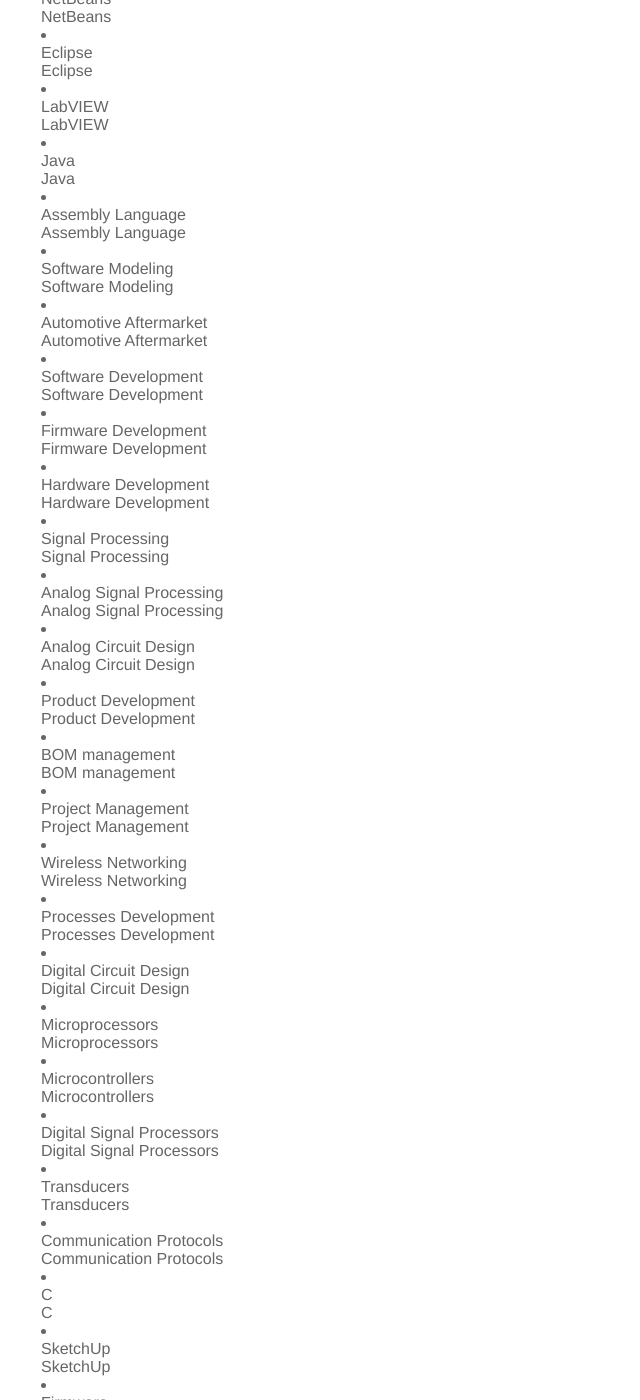
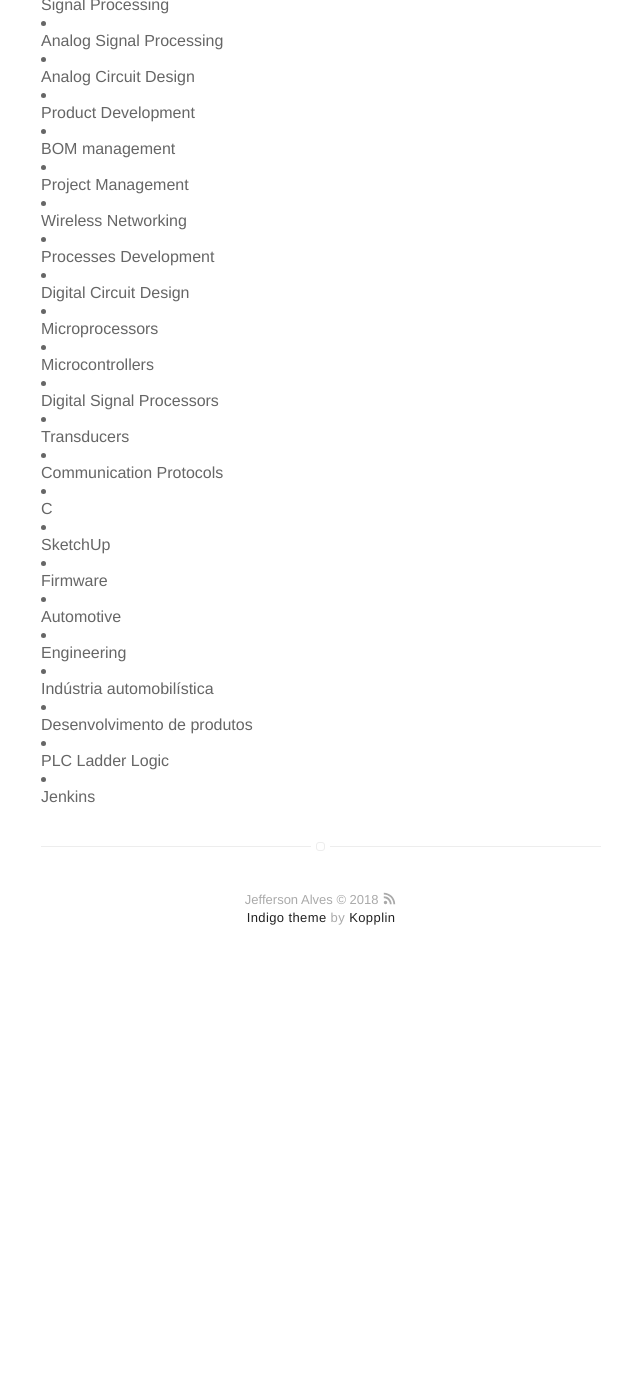
Before and after one commit to JeffeApAlves/jeffeapalves.github.io, a Jekyll site: the page built from about.md, in a window 1280 px wide and 1400 px high, scrolled down 1954 px. Shown: the whole window, without its empty margins (319-959 px from the left). Built offline with Jekyll 4.4.1, drawn with Linux system fonts in a browser that asks for light colours; after the commit the page ends 2943 px from its top, so only the background shows below that; some of the changed text lies outside the part shown.

Commit message:
atualização resumo

```diff
--- a/about.md
+++ b/about.md
@@ -18,11 +18,10 @@ and multicultural development environments.
 
 ## Skills
 
-* Automotive
+* Markdown
 * Python
-* C/C++
-* Java
-* RTOS
+* Flask
+* websockets
 * Linux
 * Windows
 
@@ -37,9 +36,6 @@ and multicultural development environments.
     <span class="pv-skill-entity__skill-name truncate Sans-15px-black-85%-semibold inline-block">OOP</span>
   </div>
 
-  <div role="tooltip" id="pv-skill-entity-name-tooltip" class="tooltip">
-    OOP
-  </div>
 </div>
 <!----></div>
 
@@ -51,10 +47,6 @@ and multicultural development environments.
 
   <div class="pv-skill-entity__pill-contents static-pill">
     <span class="pv-skill-entity__skill-name truncate Sans-15px-black-85%-semibold inline-block">UML</span>
-  </div>
-
-  <div role="tooltip" id="pv-skill-entity-name-tooltip" class="tooltip">
-    UML
   </div>
 </div>
 <!----></div>
@@ -68,10 +60,6 @@ and multicultural development environments.
   <div class="pv-skill-entity__pill-contents static-pill">
     <span class="pv-skill-entity__skill-name truncate Sans-15px-black-85%-semibold inline-block">C++</span>
   </div>
-
-  <div role="tooltip" id="pv-skill-entity-name-tooltip" class="tooltip">
-    C++
-  </div>
 </div>
 <!----></div>
 
@@ -83,10 +71,6 @@ and multicultural development environments.
 
   <div class="pv-skill-entity__pill-contents static-pill">
     <span class="pv-skill-entity__skill-name truncate Sans-15px-black-85%-semibold inline-block">Real Time Operating System</span>
-  </div>
-
-  <div role="tooltip" id="pv-skill-entity-name-tooltip" class="tooltip">
-    Real Time Operating System
   </div>
 </div>
 <!----></div>
@@ -101,10 +85,6 @@ and multicultural development environments.
   <div class="pv-skill-entity__pill-contents static-pill">
     <span class="pv-skill-entity__skill-name truncate Sans-15px-black-85%-semibold inline-block">PDCA</span>
   </div>
-
-  <div role="tooltip" id="pv-skill-entity-name-tooltip" class="tooltip">
-    PDCA
-  </div>
 </div>
 <!----></div>
 
@@ -116,10 +96,6 @@ and multicultural development environments.
 
   <div class="pv-skill-entity__pill-contents static-pill">
     <span class="pv-skill-entity__skill-name truncate Sans-15px-black-85%-semibold inline-block">KPI Reports</span>
-  </div>
-
-  <div role="tooltip" id="pv-skill-entity-name-tooltip" class="tooltip">
-    KPI Reports
   </div>
 </div>
 <!----></div>
@@ -133,10 +109,6 @@ and multicultural development environments.
   <div class="pv-skill-entity__pill-contents static-pill">
     <span class="pv-skill-entity__skill-name truncate Sans-15px-black-85%-semibold inline-block">PMI</span>
   </div>
-
-  <div role="tooltip" id="pv-skill-entity-name-tooltip" class="tooltip">
-    PMI
-  </div>
 </div>
 <!----></div>
 
@@ -148,10 +120,6 @@ and multicultural development environments.
 
   <div class="pv-skill-entity__pill-contents static-pill">
     <span class="pv-skill-entity__skill-name truncate Sans-15px-black-85%-semibold inline-block">Embedded Systems</span>
-  </div>
-
-  <div role="tooltip" id="pv-skill-entity-name-tooltip" class="tooltip">
-    Embedded Systems
   </div>
 </div>
 <!----></div>
@@ -165,10 +133,6 @@ and multicultural development environments.
   <div class="pv-skill-entity__pill-contents static-pill">
     <span class="pv-skill-entity__skill-name truncate Sans-15px-black-85%-semibold inline-block">subversion</span>
   </div>
-
-  <div role="tooltip" id="pv-skill-entity-name-tooltip" class="tooltip">
-    subversion
-  </div>
 </div>
 <!----></div>
 
@@ -180,10 +144,6 @@ and multicultural development environments.
 
   <div class="pv-skill-entity__pill-contents static-pill">
     <span class="pv-skill-entity__skill-name truncate Sans-15px-black-85%-semibold inline-block">MS Access</span>
-  </div>
-
-  <div role="tooltip" id="pv-skill-entity-name-tooltip" class="tooltip">
-    MS Access
   </div>
 </div>
 <!----></div>
@@ -197,10 +157,6 @@ and multicultural development environments.
   <div class="pv-skill-entity__pill-contents static-pill">
     <span class="pv-skill-entity__skill-name truncate Sans-15px-black-85%-semibold inline-block">MS Project</span>
   </div>
-
-  <div role="tooltip" id="pv-skill-entity-name-tooltip" class="tooltip">
-    MS Project
-  </div>
 </div>
 <!----></div>
 
@@ -212,10 +168,6 @@ and multicultural development environments.
 
   <div class="pv-skill-entity__pill-contents static-pill">
     <span class="pv-skill-entity__skill-name truncate Sans-15px-black-85%-semibold inline-block">Desenho técnico</span>
-  </div>
-
-  <div role="tooltip" id="pv-skill-entity-name-tooltip" class="tooltip">
-    Desenho técnico
   </div>
 </div>
 <!----></div>
@@ -229,10 +181,6 @@ and multicultural development environments.
   <div class="pv-skill-entity__pill-contents static-pill">
     <span class="pv-skill-entity__skill-name truncate Sans-15px-black-85%-semibold inline-block">Databases</span>
   </div>
-
-  <div role="tooltip" id="pv-skill-entity-name-tooltip" class="tooltip">
-    Databases
-  </div>
 </div>
 <!----></div>
 
@@ -244,10 +192,6 @@ and multicultural development environments.
 
   <div class="pv-skill-entity__pill-contents static-pill">
     <span class="pv-skill-entity__skill-name truncate Sans-15px-black-85%-semibold inline-block">Master Data Management</span>
-  </div>
-
-  <div role="tooltip" id="pv-skill-entity-name-tooltip" class="tooltip">
-    Master Data Management
   </div>
 </div>
 <!----></div>
@@ -261,10 +205,6 @@ and multicultural development environments.
   <div class="pv-skill-entity__pill-contents static-pill">
     <span class="pv-skill-entity__skill-name truncate Sans-15px-black-85%-semibold inline-block">C++ Builder</span>
   </div>
-
-  <div role="tooltip" id="pv-skill-entity-name-tooltip" class="tooltip">
-    C++ Builder
-  </div>
 </div>
 <!----></div>
 
@@ -276,10 +216,6 @@ and multicultural development environments.
 
   <div class="pv-skill-entity__pill-contents static-pill">
     <span class="pv-skill-entity__skill-name truncate Sans-15px-black-85%-semibold inline-block">VisualDSP++</span>
-  </div>
-
-  <div role="tooltip" id="pv-skill-entity-name-tooltip" class="tooltip">
-    VisualDSP++
   </div>
 </div>
 <!----></div>
@@ -293,10 +229,6 @@ and multicultural development environments.
   <div class="pv-skill-entity__pill-contents static-pill">
     <span class="pv-skill-entity__skill-name truncate Sans-15px-black-85%-semibold inline-block">Microchip PIC</span>
   </div>
-
-  <div role="tooltip" id="pv-skill-entity-name-tooltip" class="tooltip">
-    Microchip PIC
-  </div>
 </div>
 <!----></div>
 
@@ -308,10 +240,6 @@ and multicultural development environments.
 
   <div class="pv-skill-entity__pill-contents static-pill">
     <span class="pv-skill-entity__skill-name truncate Sans-15px-black-85%-semibold inline-block">NetBeans</span>
-  </div>
-
-  <div role="tooltip" id="pv-skill-entity-name-tooltip" class="tooltip">
-    NetBeans
   </div>
 </div>
 <!----></div>
@@ -325,10 +253,6 @@ and multicultural development environments.
   <div class="pv-skill-entity__pill-contents static-pill">
     <span class="pv-skill-entity__skill-name truncate Sans-15px-black-85%-semibold inline-block">Eclipse</span>
   </div>
-
-  <div role="tooltip" id="pv-skill-entity-name-tooltip" class="tooltip">
-    Eclipse
-  </div>
 </div>
 <!----></div>
 
@@ -340,10 +264,6 @@ and multicultural development environments.
 
   <div class="pv-skill-entity__pill-contents static-pill">
     <span class="pv-skill-entity__skill-name truncate Sans-15px-black-85%-semibold inline-block">LabVIEW</span>
-  </div>
-
-  <div role="tooltip" id="pv-skill-entity-name-tooltip" class="tooltip">
-    LabVIEW
   </div>
 </div>
 <!----></div>
@@ -357,10 +277,6 @@ and multicultural development environments.
   <div class="pv-skill-entity__pill-contents static-pill">
     <span class="pv-skill-entity__skill-name truncate Sans-15px-black-85%-semibold inline-block">Java</span>
   </div>
-
-  <div role="tooltip" id="pv-skill-entity-name-tooltip" class="tooltip">
-    Java
-  </div>
 </div>
 <!----></div>
 
@@ -372,10 +288,6 @@ and multicultural development environments.
 
   <div class="pv-skill-entity__pill-contents static-pill">
     <span class="pv-skill-entity__skill-name truncate Sans-15px-black-85%-semibold inline-block">Assembly Language</span>
-  </div>
-
-  <div role="tooltip" id="pv-skill-entity-name-tooltip" class="tooltip">
-    Assembly Language
   </div>
 </div>
 <!----></div>
@@ -389,10 +301,6 @@ and multicultural development environments.
   <div class="pv-skill-entity__pill-contents static-pill">
     <span class="pv-skill-entity__skill-name truncate Sans-15px-black-85%-semibold inline-block">Software Modeling</span>
   </div>
-
-  <div role="tooltip" id="pv-skill-entity-name-tooltip" class="tooltip">
-    Software Modeling
-  </div>
 </div>
 <!----></div>
 
@@ -404,10 +312,6 @@ and multicultural development environments.
 
   <div class="pv-skill-entity__pill-contents static-pill">
     <span class="pv-skill-entity__skill-name truncate Sans-15px-black-85%-semibold inline-block">Automotive Aftermarket</span>
-  </div>
-
-  <div role="tooltip" id="pv-skill-entity-name-tooltip" class="tooltip">
-    Automotive Aftermarket
   </div>
 </div>
 <!----></div>
@@ -422,9 +326,6 @@ and multicultural development environments.
     <span class="pv-skill-entity__skill-name truncate Sans-15px-black-85%-semibold inline-block">Software Development</span>
   </div>
 
-  <div role="tooltip" id="pv-skill-entity-name-tooltip" class="tooltip">
-    Software Development
-  </div>
 </div>
 <!----></div>
 
@@ -438,9 +339,6 @@ and multicultural development environments.
     <span class="pv-skill-entity__skill-name truncate Sans-15px-black-85%-semibold inline-block">Firmware Development</span>
   </div>
 
-  <div role="tooltip" id="pv-skill-entity-name-tooltip" class="tooltip">
-    Firmware Development
-  </div>
 </div>
 <!----></div>
 
@@ -454,9 +352,6 @@ and multicultural development environments.
     <span class="pv-skill-entity__skill-name truncate Sans-15px-black-85%-semibold inline-block">Hardware Development</span>
   </div>
 
-  <div role="tooltip" id="pv-skill-entity-name-tooltip" class="tooltip">
-    Hardware Development
-  </div>
 </div>
 <!----></div>
 
@@ -470,9 +365,6 @@ and multicultural development environments.
     <span class="pv-skill-entity__skill-name truncate Sans-15px-black-85%-semibold inline-block">Signal Processing</span>
   </div>
 
-  <div role="tooltip" id="pv-skill-entity-name-tooltip" class="tooltip">
-    Signal Processing
-  </div>
 </div>
 <!----></div>
 
@@ -486,9 +378,6 @@ and multicultural development environments.
     <span class="pv-skill-entity__skill-name truncate Sans-15px-black-85%-semibold inline-block">Analog Signal Processing</span>
   </div>
 
-  <div role="tooltip" id="pv-skill-entity-name-tooltip" class="tooltip">
-    Analog Signal Processing
-  </div>
 </div>
 <!----></div>
 
@@ -502,9 +391,6 @@ and multicultural development environments.
     <span class="pv-skill-entity__skill-name truncate Sans-15px-black-85%-semibold inline-block">Analog Circuit Design</span>
   </div>
 
-  <div role="tooltip" id="pv-skill-entity-name-tooltip" class="tooltip">
-    Analog Circuit Design
-  </div>
 </div>
 <!----></div>
 
@@ -518,9 +404,6 @@ and multicultural development environments.
     <span class="pv-skill-entity__skill-name truncate Sans-15px-black-85%-semibold inline-block">Product Development</span>
   </div>
 
-  <div role="tooltip" id="pv-skill-entity-name-tooltip" class="tooltip">
-    Product Development
-  </div>
 </div>
 <!----></div>
 
@@ -534,9 +417,6 @@ and multicultural development environments.
     <span class="pv-skill-entity__skill-name truncate Sans-15px-black-85%-semibold inline-block">BOM management</span>
   </div>
 
-  <div role="tooltip" id="pv-skill-entity-name-tooltip" class="tooltip">
-    BOM management
-  </div>
 </div>
 <!----></div>
 
@@ -550,9 +430,6 @@ and multicultural development environments.
     <span class="pv-skill-entity__skill-name truncate Sans-15px-black-85%-semibold inline-block">Project Management</span>
   </div>
 
-  <div role="tooltip" id="pv-skill-entity-name-tooltip" class="tooltip">
-    Project Management
-  </div>
 </div>
 <!----></div>
 
@@ -566,9 +443,6 @@ and multicultural development environments.
     <span class="pv-skill-entity__skill-name truncate Sans-15px-black-85%-semibold inline-block">Wireless Networking</span>
   </div>
 
-  <div role="tooltip" id="pv-skill-entity-name-tooltip" class="tooltip">
-    Wireless Networking
-  </div>
 </div>
 <!----></div>
 
@@ -582,9 +456,6 @@ and multicultural development environments.
     <span class="pv-skill-entity__skill-name truncate Sans-15px-black-85%-semibold inline-block">Processes Development</span>
   </div>
 
-  <div role="tooltip" id="pv-skill-entity-name-tooltip" class="tooltip">
-    Processes Development
-  </div>
 </div>
 <!----></div>
 
@@ -598,9 +469,6 @@ and multicultural development environments.
     <span class="pv-skill-entity__skill-name truncate Sans-15px-black-85%-semibold inline-block">Digital Circuit Design</span>
   </div>
 
-  <div role="tooltip" id="pv-skill-entity-name-tooltip" class="tooltip">
-    Digital Circuit Design
-  </div>
 </div>
 <!----></div>
 
@@ -614,9 +482,6 @@ and multicultural development environments.
     <span class="pv-skill-entity__skill-name truncate Sans-15px-black-85%-semibold inline-block">Microprocessors</span>
   </div>
 
-  <div role="tooltip" id="pv-skill-entity-name-tooltip" class="tooltip">
-    Microprocessors
-  </div>
 </div>
 <!----></div>
 
@@ -630,9 +495,6 @@ and multicultural development environments.
     <span class="pv-skill-entity__skill-name truncate Sans-15px-black-85%-semibold inline-block">Microcontrollers</span>
   </div>
 
-  <div role="tooltip" id="pv-skill-entity-name-tooltip" class="tooltip">
-    Microcontrollers
-  </div>
 </div>
 <!----></div>
 
@@ -646,9 +508,6 @@ and multicultural development environments.
     <span class="pv-skill-entity__skill-name truncate Sans-15px-black-85%-semibold inline-block">Digital Signal Processors</span>
   </div>
 
-  <div role="tooltip" id="pv-skill-entity-name-tooltip" class="tooltip">
-    Digital Signal Processors
-  </div>
 </div>
 <!----></div>
 
@@ -662,9 +521,6 @@ and multicultural development environments.
     <span class="pv-skill-entity__skill-name truncate Sans-15px-black-85%-semibold inline-block">Transducers</span>
   </div>
 
-  <div role="tooltip" id="pv-skill-entity-name-tooltip" class="tooltip">
-    Transducers
-  </div>
 </div>
 <!----></div>
 
@@ -678,9 +534,6 @@ and multicultural development environments.
     <span class="pv-skill-entity__skill-name truncate Sans-15px-black-85%-semibold inline-block">Communication Protocols</span>
   </div>
 
-  <div role="tooltip" id="pv-skill-entity-name-tooltip" class="tooltip">
-    Communication Protocols
-  </div>
 </div>
 <!----></div>
 
@@ -694,9 +547,6 @@ and multicultural development environments.
     <span class="pv-skill-entity__skill-name truncate Sans-15px-black-85%-semibold inline-block">C</span>
   </div>
 
-  <div role="tooltip" id="pv-skill-entity-name-tooltip" class="tooltip">
-    C
-  </div>
 </div>
 <!----></div>
 
@@ -710,9 +560,6 @@ and multicultural development environments.
     <span class="pv-skill-entity__skill-name truncate Sans-15px-black-85%-semibold inline-block">SketchUp</span>
   </div>
 
-  <div role="tooltip" id="pv-skill-entity-name-tooltip" class="tooltip">
-    SketchUp
-  </div>
 </div>
 <!----></div>
 
@@ -726,9 +573,6 @@ and multicultural development environments.
     <span class="pv-skill-entity__skill-name truncate Sans-15px-black-85%-semibold inline-block">Firmware</span>
   </div>
 
-  <div role="tooltip" id="pv-skill-entity-name-tooltip" class="tooltip">
-    Firmware
-  </div>
 </div>
 <!----></div>
 
@@ -742,9 +586,6 @@ and multicultural development environments.
     <span class="pv-skill-entity__skill-name truncate Sans-15px-black-85%-semibold inline-block">Automotive</span>
   </div>
 
-  <div role="tooltip" id="pv-skill-entity-name-tooltip" class="tooltip">
-    Automotive
-  </div>
 </div>
 <!----></div>
 
@@ -758,9 +599,6 @@ and multicultural development environments.
     <span class="pv-skill-entity__skill-name truncate Sans-15px-black-85%-semibold inline-block">Engineering</span>
   </div>
 
-  <div role="tooltip" id="pv-skill-entity-name-tooltip" class="tooltip">
-    Engineering
-  </div>
 </div>
 <!----></div>
 
@@ -774,9 +612,6 @@ and multicultural development environments.
     <span class="pv-skill-entity__skill-name truncate Sans-15px-black-85%-semibold inline-block">Indústria automobilística</span>
   </div>
 
-  <div role="tooltip" id="pv-skill-entity-name-tooltip" class="tooltip">
-    Indústria automobilística
-  </div>
 </div>
 <!----></div>
 
@@ -790,9 +625,6 @@ and multicultural development environments.
     <span class="pv-skill-entity__skill-name truncate Sans-15px-black-85%-semibold inline-block">Desenvolvimento de produtos</span>
   </div>
 
-  <div role="tooltip" id="pv-skill-entity-name-tooltip" class="tooltip">
-    Desenvolvimento de produtos
-  </div>
 </div>
 <!----></div>
 
@@ -806,9 +638,6 @@ and multicultural development environments.
     <span class="pv-skill-entity__skill-name truncate Sans-15px-black-85%-semibold inline-block">PLC Ladder Logic</span>
   </div>
 
-  <div role="tooltip" id="pv-skill-entity-name-tooltip" class="tooltip">
-    PLC Ladder Logic
-  </div>
 </div>
 <!----></div>
 
@@ -822,7 +651,5 @@ and multicultural development environments.
     <span class="pv-skill-entity__skill-name truncate Sans-15px-black-85%-semibold inline-block">Jenkins</span>
   </div>
 
-  <div role="tooltip" id="pv-skill-entity-name-tooltip" class="tooltip">
-    Jenkins
   </div>
 </div>
```
